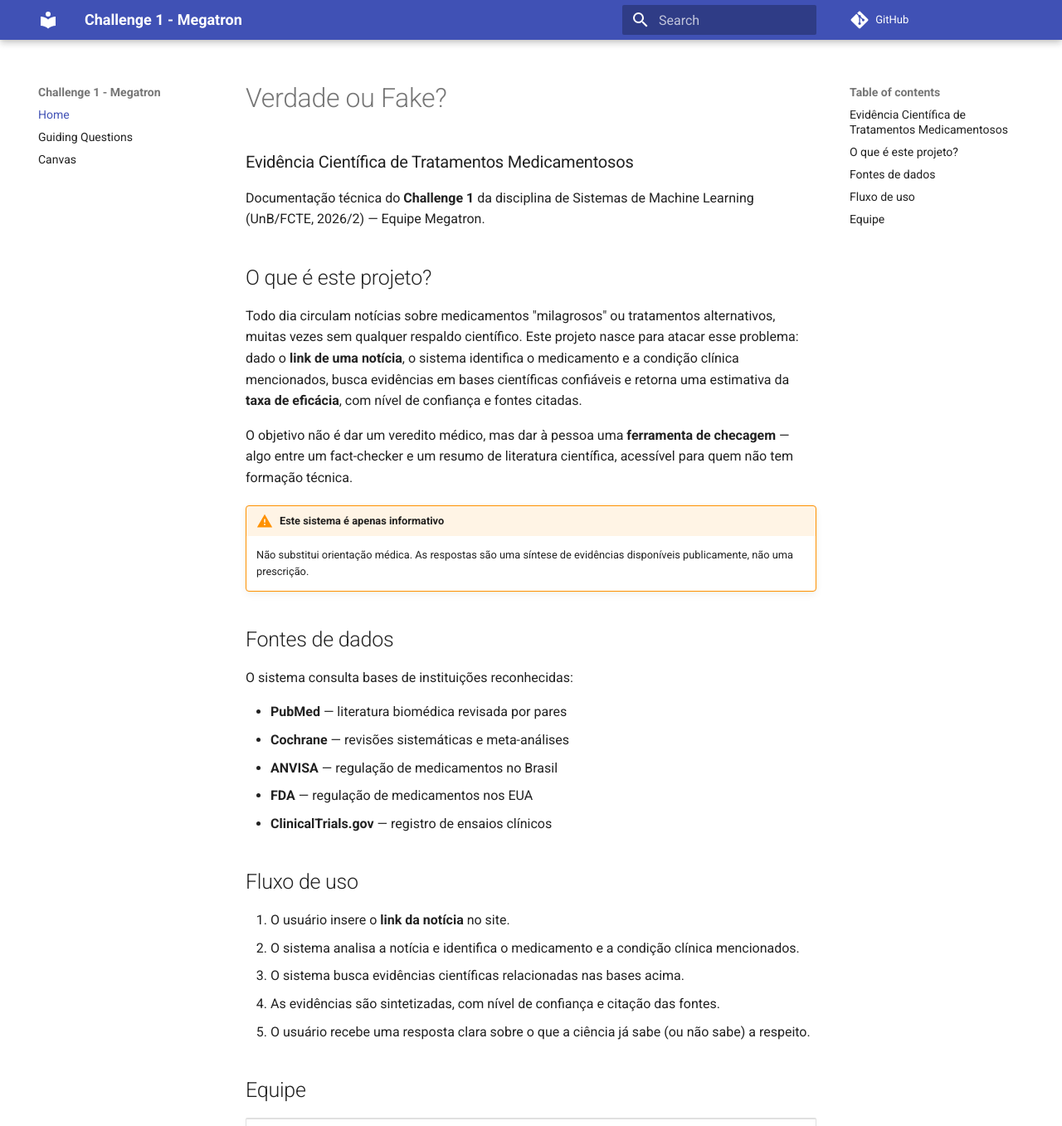
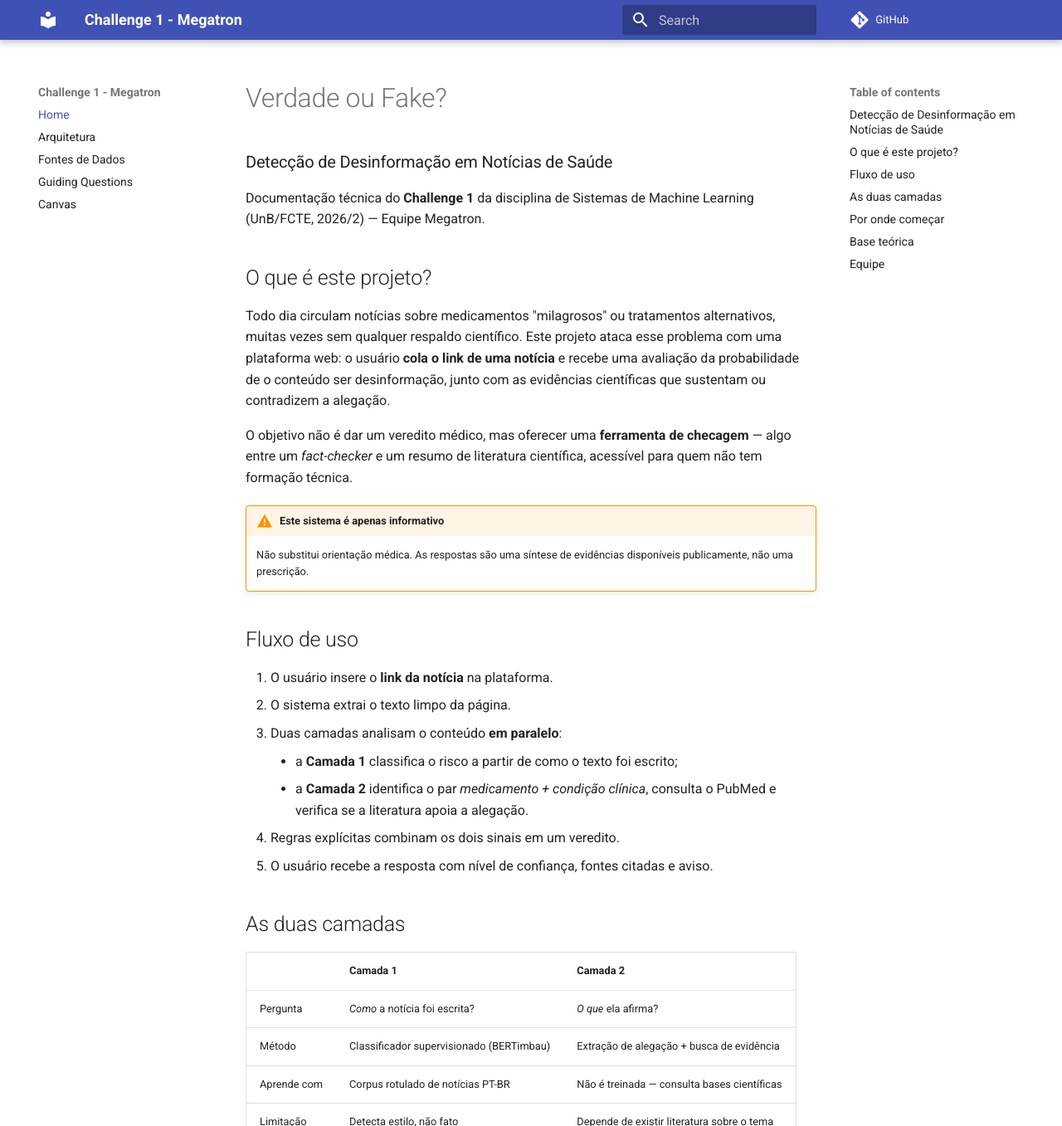
Before and after one commit to unb-Sistemas-de-Machine-learning/challenge_1_megatron, an MkDocs documentation site: the page built from docs/index.md, in a window 1280 px wide and 1400 px high, cut to the strip 0-1357 px from the top of the window. Shown: the whole strip at 83% size. Built offline with MkDocs 1.6.1 and Material for MkDocs 9.7.7, drawn with Linux system fonts in a browser that asks for light colours; comment, search, counter and statistics services are not loaded; some of the changed text lies outside the part shown.

Commit message:
docs: alinha documentação à arquitetura de duas camadas
Os documentos descreviam um sistema de recuperação de evidências com
entrada "medicamento + doença", enquanto o projeto acordado é uma
plataforma que recebe o link da notícia e combina um classificador
supervisionado com verificação por evidência científica.

- README e index: entrada por link, arquitetura de duas camadas, stack
- arquitetura.md (novo): pipeline, etapas, stack, fases e frentes
- dados.md (novo): datasets, bases da Camada 2, governança e vieses
- canva.md: objetivo de ML reescrito para as duas camadas, escopo
  alinhado à entrada por link, GQ8 e limitação declarada
- mkdocs.yml: nav atualizada, mermaid e grid cards habilitados

Escopo reduzido: a estimativa de taxa de eficácia agregada foi
substituída por classificação de suporte (apoia / contradiz / não
cobre). Extrair efeito e intervalo de confiança de artigos heterogêneos
é projeto à parte; a GQ4 do canvas foi mantida para decisão da equipe.

Build verificado com mkdocs build --strict.

```diff
--- a/docs/index.md
+++ b/docs/index.md
@@ -1,5 +1,5 @@
 # Verdade ou Fake?
-### Evidência Científica de Tratamentos Medicamentosos
+### Detecção de Desinformação em Notícias de Saúde
 
 Documentação técnica do **Challenge 1** da disciplina de Sistemas de Machine
 Learning (UnB/FCTE, 2026/2) — Equipe Megatron.
@@ -7,37 +7,61 @@ Learning (UnB/FCTE, 2026/2) — Equipe Megatron.
 ## O que é este projeto?
 
 Todo dia circulam notícias sobre medicamentos "milagrosos" ou tratamentos
-alternativos, muitas vezes sem qualquer respaldo científico. Este projeto
-nasce para atacar esse problema: dado o **link de uma notícia**, o sistema
-identifica o medicamento e a condição clínica mencionados, busca evidências
-em bases científicas confiáveis e retorna uma estimativa da **taxa de
-eficácia**, com nível de confiança e fontes citadas.
+alternativos, muitas vezes sem qualquer respaldo científico. Este projeto ataca esse
+problema com uma plataforma web: o usuário **cola o link de uma notícia** e recebe uma
+avaliação da probabilidade de o conteúdo ser desinformação, junto com as evidências
+científicas que sustentam ou contradizem a alegação.
 
-O objetivo não é dar um veredito médico, mas dar à pessoa uma **ferramenta de
-checagem** — algo entre um fact-checker e um resumo de literatura científica,
-acessível para quem não tem formação técnica.
+O objetivo não é dar um veredito médico, mas oferecer uma **ferramenta de checagem** —
+algo entre um *fact-checker* e um resumo de literatura científica, acessível para quem
+não tem formação técnica.
 
 !!! warning "Este sistema é apenas informativo"
     Não substitui orientação médica. As respostas são uma síntese de
     evidências disponíveis publicamente, não uma prescrição.
 
-## Fontes de dados
-
-O sistema consulta bases de instituições reconhecidas:
-
-- **PubMed** — literatura biomédica revisada por pares
-- **Cochrane** — revisões sistemáticas e meta-análises
-- **ANVISA** — regulação de medicamentos no Brasil
-- **FDA** — regulação de medicamentos nos EUA
-- **ClinicalTrials.gov** — registro de ensaios clínicos
-
 ## Fluxo de uso
 
-1. O usuário insere o **link da notícia** no site.
-2. O sistema analisa a notícia e identifica o medicamento e a condição clínica mencionados.
-3. O sistema busca evidências científicas relacionadas nas bases acima.
-4. As evidências são sintetizadas, com nível de confiança e citação das fontes.
-5. O usuário recebe uma resposta clara sobre o que a ciência já sabe (ou não sabe) a respeito.
+1. O usuário insere o **link da notícia** na plataforma.
+2. O sistema extrai o texto limpo da página.
+3. Duas camadas analisam o conteúdo **em paralelo**:
+      - a **Camada 1** classifica o risco a partir de como o texto foi escrito;
+      - a **Camada 2** identifica o par *medicamento + condição clínica*, consulta o PubMed e verifica se a literatura apoia a alegação.
+4. Regras explícitas combinam os dois sinais em um veredito.
+5. O usuário recebe a resposta com nível de confiança, fontes citadas e aviso.
+
+## As duas camadas
+
+| | Camada 1 | Camada 2 |
+|---|---|---|
+| Pergunta | *Como* a notícia foi escrita? | *O que* ela afirma? |
+| Método | Classificador supervisionado (BERTimbau) | Extração de alegação + busca de evidência |
+| Aprende com | Corpus rotulado de notícias PT-BR | Não é treinada — consulta bases científicas |
+| Limitação | Detecta estilo, não fato | Depende de existir literatura sobre o tema |
+
+A Camada 1 sozinha erra em alegações falsas bem redigidas — justamente o caso mais
+perigoso em saúde. É por isso que a Camada 2 existe.
+
+## Por onde começar
+
+<div class="grid cards" markdown>
+
+- 🏗️ **[Arquitetura](arquitetura.md)** — pipeline, stack, fases e frentes de trabalho
+- 📊 **[Fontes de Dados](dados.md)** — datasets, bases científicas, riscos e governança
+- ❓ **[Guiding Questions](guiding-questions.md)** — perguntas norteadoras
+- 🗺️ **[Canvas](canva.md)** — objetivos de negócio e de ML, escopo, cronograma
+
+</div>
+
+## Base teórica
+
+O projeto usa como referência de processo o artigo **Amershi et al., *Software
+Engineering for Machine Learning: A Case Study*** (ICSE-SEIP 2019), em especial:
+
+- o **fluxo de nove estágios** de ML e seus laços de realimentação (Figura 1);
+- a prioridade de **pipeline end-to-end** antes de otimizar etapas isoladas (Seção V-A);
+- o tratamento de **dados como o desafio nº 1** em qualquer nível de maturidade (Tabela II);
+- o **versionamento e proveniência de dados** como diferença fundamental frente à engenharia de software tradicional (Seção VII-A).
 
 ## Equipe
 
--- a/mkdocs.yml
+++ b/mkdocs.yml
@@ -7,8 +7,18 @@ repo_url: https://github.com/unb-Sistemas-de-Machine-learning/challenge_1_megatr
 
 markdown_extensions:
   - admonition
+  - attr_list
+  - md_in_html
+  - pymdownx.details
+  - pymdownx.superfences:
+      custom_fences:
+        - name: mermaid
+          class: mermaid
+          format: !!python/name:pymdownx.superfences.fence_code_format
 
 nav:
   - Home: index.md
+  - Arquitetura: arquitetura.md
+  - Fontes de Dados: dados.md
   - Guiding Questions: guiding-questions.md
   - Canvas: canva.md
```
Also changed, not shown: README.md (+54 -7 lines), docs/arquitetura.md (added, +191 -0 lines), docs/canva.md (+36 -4 lines), docs/dados.md (added, +117 -0 lines).
